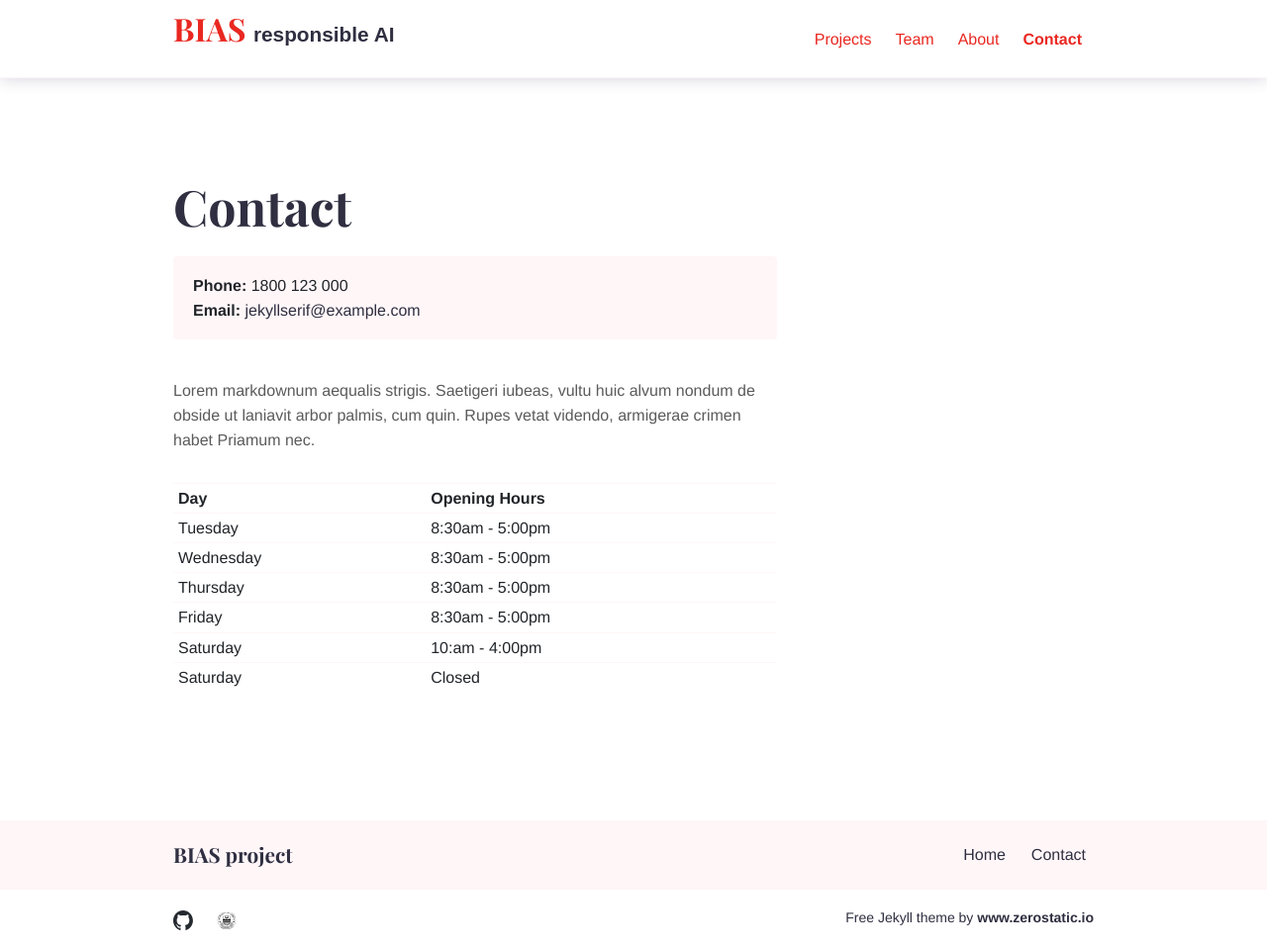
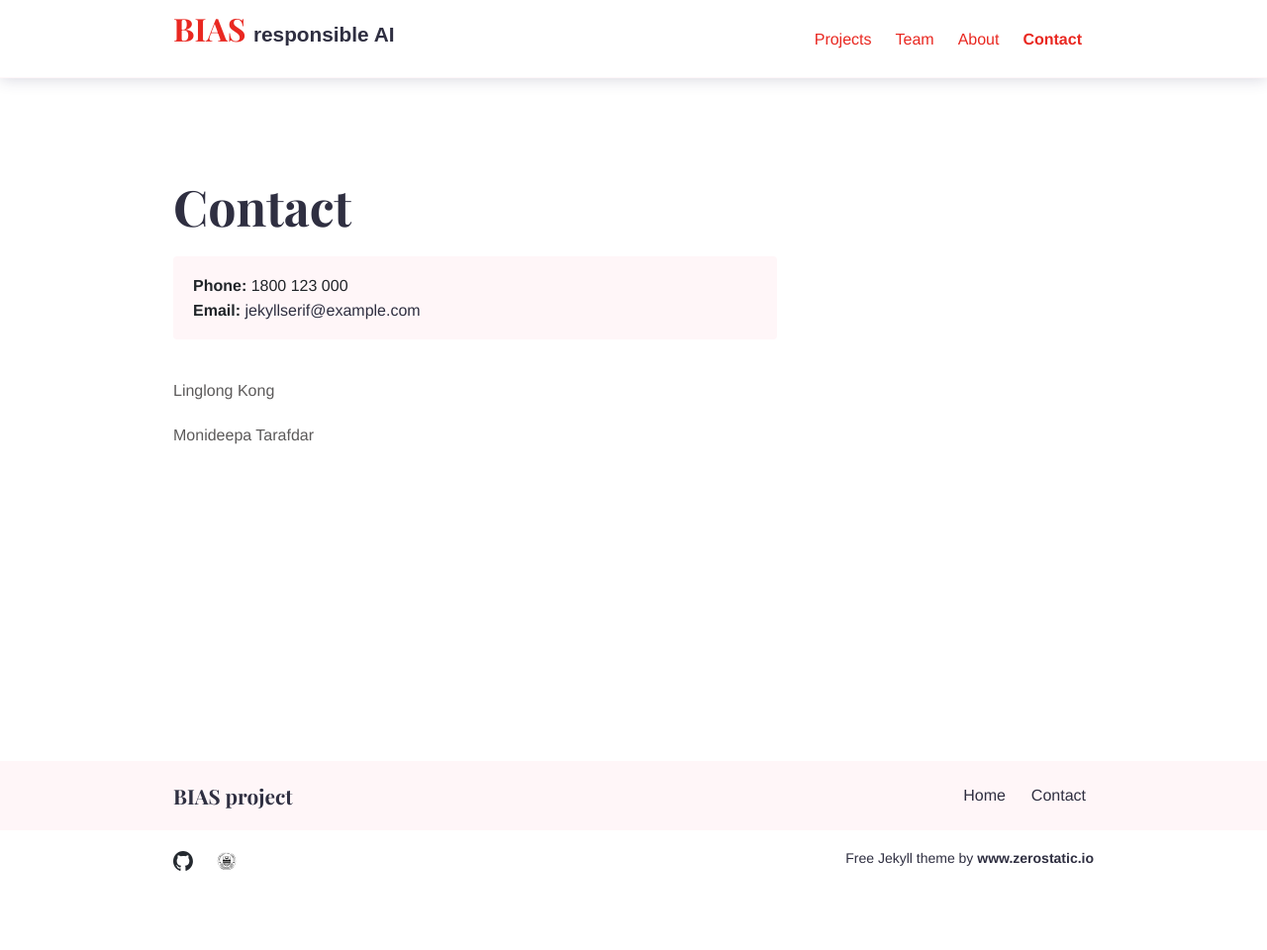
Before and after one commit to bias-ua-2023/bias-ua-2023.github.io, a Jekyll site: the page built from contact.md, in a window 1280 px wide. Shown: the whole page at 99% size. Built offline with Jekyll 4.4.1, drawn with Linux system fonts in a browser that asks for light colours; after the commit the page ends 900 px from its top, so only the background shows below that.

Commit message:
Update contact.md

```diff
--- a/contact.md
+++ b/contact.md
@@ -4,13 +4,6 @@ layout: contact
 description: Contact
 ---
 
-Lorem markdownum aequalis strigis. Saetigeri iubeas, vultu huic alvum nondum de obside ut laniavit arbor palmis, cum quin. Rupes vetat videndo, armigerae crimen habet Priamum nec.
+Linglong Kong
 
-| Day       | Opening Hours   |
-| --------- | --------------- |
-| Tuesday   | 8:30am - 5:00pm |
-| Wednesday | 8:30am - 5:00pm |
-| Thursday  | 8:30am - 5:00pm |
-| Friday    | 8:30am - 5:00pm |
-| Saturday  | 10:am - 4:00pm  |
-| Saturday  | Closed          |
+Monideepa Tarafdar
```
